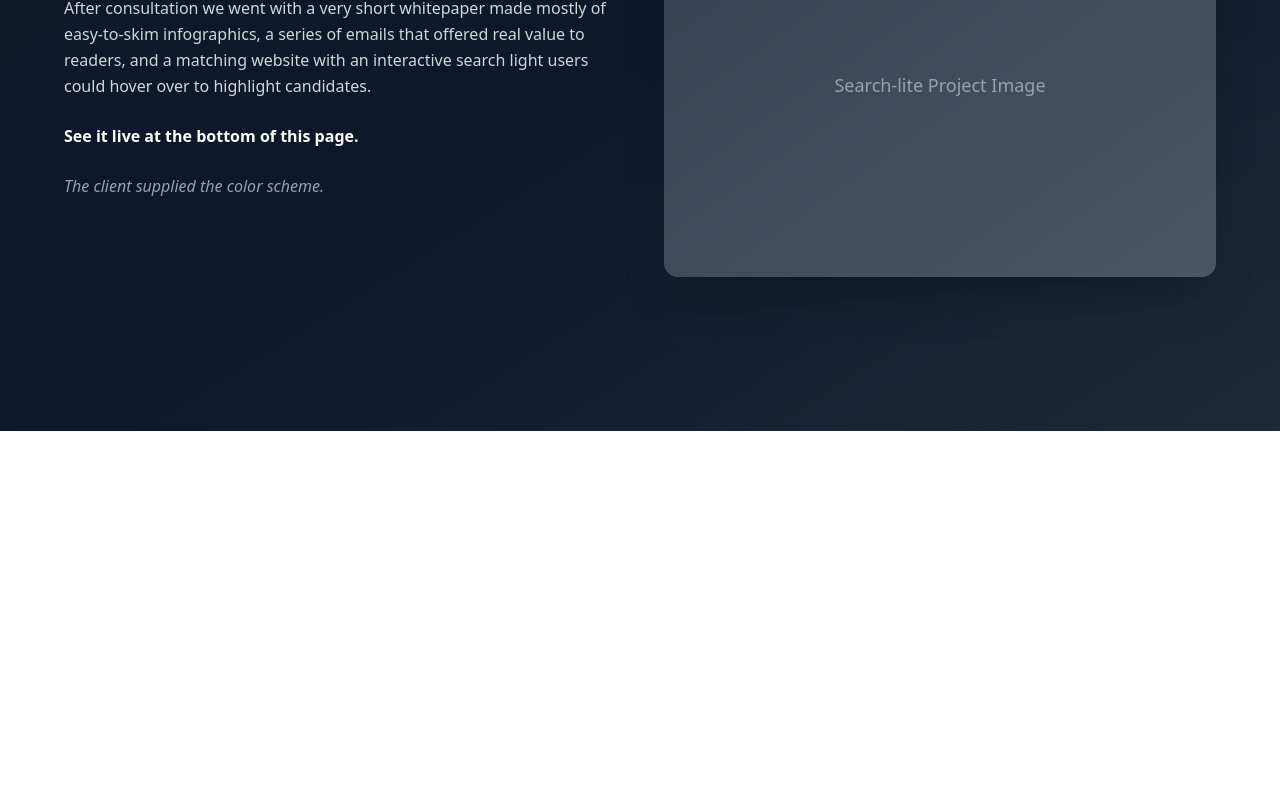
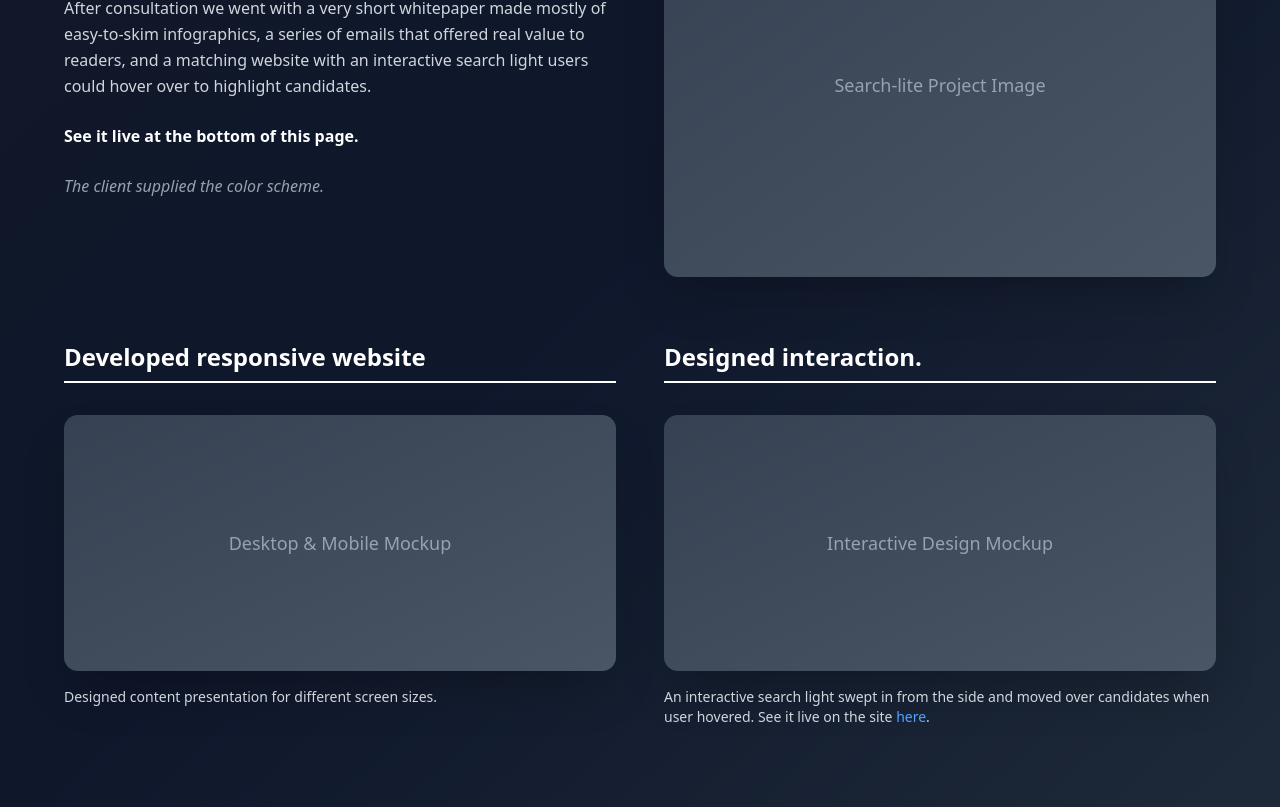
Before and after one commit to SemanticPaint/listentomeDewardyouneedthistoworksopleasemakeitworkdewardnothapopyispentyearsmakingthisfor-you-main, a Next.js app: page /projectOne in a window 1280 px wide. Shown: the part 369-1176 px from the top of the page. Before the commit the page ends 800 px from the top, so only its background shows below. Built offline with nearby package versions, Linux system fonts and the light colour scheme.

Commit message:
second done

```diff
--- a/app/projectOne/page.tsx
+++ b/app/projectOne/page.tsx
@@ -78,6 +78,45 @@ export default function ProjectOnePage() {
               </div>
             </div>
           </div>
+
+          {/* Additional sections */}
+          <div className="grid grid-cols-1 lg:grid-cols-2 gap-12 items-start mt-16">
+            {/* Left column - Developed responsive website */}
+            <div className="animate-fade-in">
+              <div className="mb-8">
+                <h2 className="text-2xl font-bold text-white mb-4 border-b-2 border-white pb-2">
+                  Developed responsive website
+                </h2>
+              </div>
+
+              {/* Desktop and Mobile mockup placeholder */}
+              <div className="w-full h-64 bg-gradient-to-br from-gray-700 to-gray-600 rounded-xl flex items-center justify-center shadow-2xl mb-4">
+                <span className="text-gray-400 font-light text-lg">Desktop & Mobile Mockup</span>
+              </div>
+
+              <p className="text-gray-300 text-sm">
+                Designed content presentation for different screen sizes.
+              </p>
+            </div>
+
+            {/* Right column - Designed interaction */}
+            <div className="animate-fade-in">
+              <div className="mb-8">
+                <h2 className="text-2xl font-bold text-white mb-4 border-b-2 border-white pb-2">
+                  Designed interaction.
+                </h2>
+              </div>
+
+              {/* Interactive design placeholder */}
+              <div className="w-full h-64 bg-gradient-to-br from-gray-700 to-gray-600 rounded-xl flex items-center justify-center shadow-2xl mb-4">
+                <span className="text-gray-400 font-light text-lg">Interactive Design Mockup</span>
+              </div>
+
+              <p className="text-gray-300 text-sm mb-4">
+                An interactive search light swept in from the side and moved over candidates when user hovered. See it live on the site <a href="#" className="text-blue-400 hover:underline">here</a>.
+              </p>
+            </div>
+          </div>
         </div>
       </div>
     </div>
```
